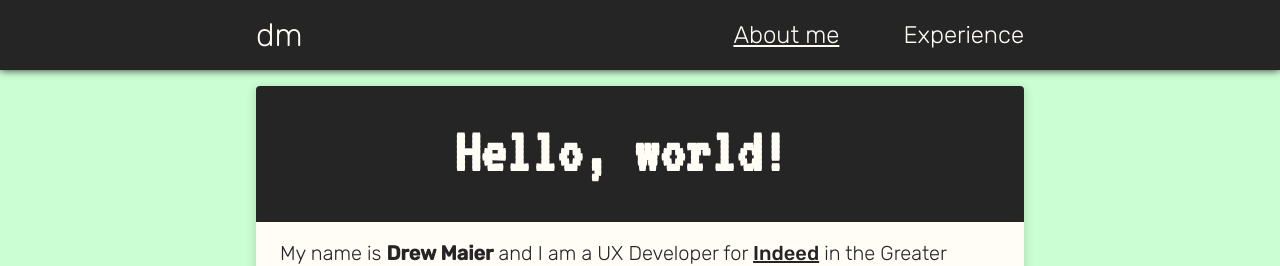
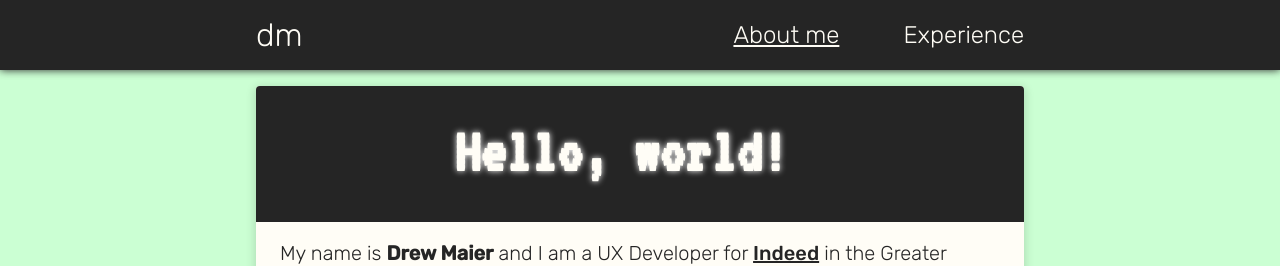
Before and after one commit to drewcmaier/portfolio, a SvelteKit app: page / in a window 1280 px wide. Shown: the top 266 px of the page. Built offline with nearby package versions, Linux system fonts and the light colour scheme.

Commit message:
feat: add glow to hello text

```diff
--- a/src/routes/+page.svelte
+++ b/src/routes/+page.svelte
@@ -34,6 +34,7 @@
 		font-size: clamp(var(--font-size-1), 12vw, var(--font-size-7));
 		text-align: center;
 		padding-block: var(--spacing-4);
+		filter: drop-shadow(0px 0px 3px white);
 	}
 
 	.contact-links {
```
